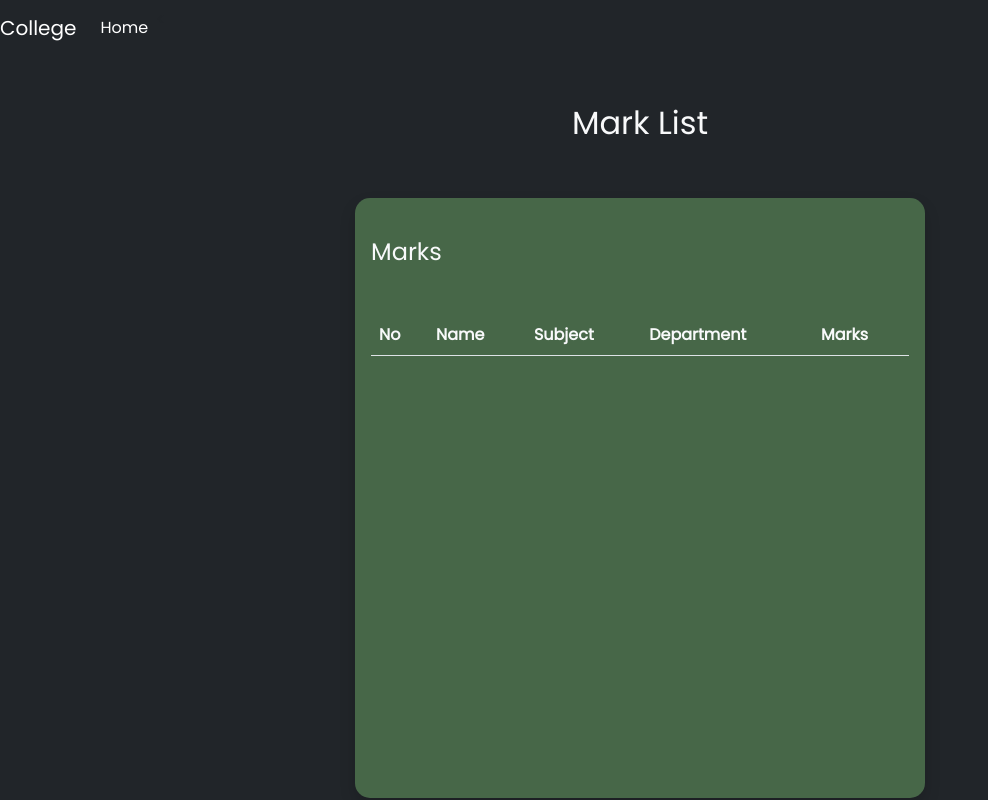
After one commit to Shabeertsy/django-college_website, a Django app: page /viewmarks in a window 1280 px wide. The commit adds this page. Shown: the whole page, without its empty margins (0-988 px from the left). Run offline with Django 4.2, Linux system fonts and the light colour scheme; a user stored in the database is signed in; data comes from the database, SQL or seed files in the repository; both versions use the stored data as it was after the commit; lists and menus that the app fills with data are empty.

Commit message:
exam and marks section added

```diff
--- a/college/college/urls.py
+++ b/college/college/urls.py
@@ -62,7 +62,16 @@ urlpatterns = [
     path('studentleaveapprovehandler/<int:user_id>',views.student_leave_approve_handler,name='studentleaveapprovehandler'),
     path('delleave/<int:user_id>',views.del_leave,name='delleave'),
     path('hoddelleave/<int:user_id>',views.hod_del_leave,name='hoddelleave'),
-    path('teacherdelleave/<int:user_id>',views.teacher_del_leave,name='teacherdelleave')
+    path('teacherdelleave/<int:user_id>',views.teacher_del_leave,name='teacherdelleave'),
+    path('addexampage',views.add_examspage,name='addexampage'),
+    path('addexam',views.add_exam,name='addexam'),
+    path('examapprove',views.exam_approve,name='examapprove'),
+    path('examapprovehandler/<int:user_id>',views.exam_approve_handler,name='examapprovehandler'),
+    path('addmarks',views.add_marks,name='addmarks'),
+    path('addmarkshandler',views.add_marks_handler,name='addmarkshandler'),
+    path('viewmarks',views.view_marks,name='viewmarks')
+
+
 
 
 ]
--- a/college/mycollege/admin.py
+++ b/college/mycollege/admin.py
@@ -1,10 +1,12 @@
 from django.contrib import admin
 from .models import Hod
 from .models import Teacher
-from .models import Student,Approval
+from .models import Student,Approval,Exams,Marks
 
 # Register your models here.
 admin.site.register(Hod)
 admin.site.register(Teacher)
 admin.site.register(Student)
 admin.site.register(Approval)
+admin.site.register(Exams)
+admin.site.register(Marks)
--- a/college/mycollege/static/style.css
+++ b/college/mycollege/static/style.css
@@ -33,18 +33,19 @@
     font-family: 'poppins', sans-serif;
 }
 
-.admin-cards{
-    background-image: linear-gradient(160deg, rgb(22, 22, 55) 0%, rgb(22, 22, 70)50%,rgb(25, 13, 96) 50%,rgb(34, 17, 111) 100%);
+.admin-cards {
+    background-image: linear-gradient(160deg, rgb(22, 22, 55) 0%, rgb(22, 22, 70)50%, rgb(25, 13, 96) 50%, rgb(34, 17, 111) 100%);
     color: #fff;
     height: 150px;
 }
-.admin-cards a{
+
+.admin-cards a {
     width: 120px;
     border-radius: 15px;
     border: none;
 }
 
-.admin-cards a:hover{
+.admin-cards a:hover {
     background-color: green;
 }
 
@@ -77,6 +78,19 @@
     border-radius: 17px;
 }
 
+.st-table {
+    display: block;
+    width: 100%;
+}
+
+.st-exam-table {
+    display:block;
+    width: 100%;
+    height: 130px;
+    overflow-y:scroll;
+
+}
+
 
 /* styling for hod */
 .hod-main {
@@ -90,7 +104,8 @@
     min-height: 540px;
 
 }
-.hod-card{
+
+.hod-card {
     background-color: rgb(17, 17, 67);
     color: #fff;
     border: 1px solid;
@@ -176,7 +191,7 @@
 
 }
 
-.approved-students{
+.approved-students {
     min-height: 500px;
     margin-bottom: 40px;
 }
@@ -185,26 +200,28 @@
 
 /* profile styling */
 
-.profile-main-row{
+.profile-main-row {
     height: 600px;
     border-radius: 25px;
 }
 
-.profile-body{
+.profile-body {
     background: linear-gradient(-45deg, #ee7752, #e73c7e, #23a6d5, #23d5ab);
     background-size: 400% 400%;
     animation: gradient 15s ease infinite;
     height: 100vh;
 
 }
-.edit-profile{
+
+.edit-profile {
     background: linear-gradient(-45deg, #ee7752, #e73c7e, #23a6d5, #23d5ab);
     background-size: 400% 400%;
     animation: gradient 15s ease infinite;
     min-height: 100vh;
 
 }
-.ul-font{
+
+.ul-font {
     font-size: large;
 }
 
@@ -212,9 +229,11 @@
     0% {
         background-position: 0% 50%;
     }
+
     50% {
         background-position: 100% 50%;
     }
+
     100% {
         background-position: 0% 50%;
     }
@@ -222,16 +241,17 @@
 
 /* leave */
 
-.leave-main{
+.leave-main {
     min-height: 100vh;
     background-color: #1d2021;
 }
-.box{
+
+.box {
     min-height: 600px;
     border: 1px solid;
     border-color: #fff;
 }
 
-.h{
+.h {
     height: 700px;
 }
--- a/college/mycollege/templates/editprofile.html
+++ b/college/mycollege/templates/editprofile.html
@@ -70,7 +70,7 @@
                         <div class="form-group mt-4">
                             <label for="exampleInputEmail1">Subject</label>
                             <input type="text" value="{{data.subject}}" class="form-control" id="exampleInputEmail1"
-                                aria-describedby="emailHelp" name="subject" placeholder="Department">
+                                aria-describedby="emailHelp" name="subject" placeholder="subject">
                         </div>
                         {% endif %}
 
--- a/college/mycollege/templates/hod.html
+++ b/college/mycollege/templates/hod.html
@@ -111,10 +111,10 @@
                     <div class="col-lg-3 mt-2">
                         <div class="card hod-card  shadow" style="width: 100%; height: 200px;">
                             <div class="card-body">
-                                <h5 class="card-title">Exam details</h5>
+                                <h5 class="card-title">Exam Approve</h5>
                                 <p class="card-text">With supporting text below as a natural lead-in to additional
                                     content.</p>
-                                <a href="#" class="btn btn-primary">Add Exam Details</a>
+                                <a href="{% url 'examapprove' %}" class="btn btn-primary">View</a>
                             </div>
                         </div>
                     </div>
--- a/college/mycollege/templates/login.html
+++ b/college/mycollege/templates/login.html
@@ -20,7 +20,7 @@
         <div class="">
 
             <!-- navbar -->
-            <nav class="navbar navbar-expand-lg navbar-light bg-warning">
+            <nav class="navbar navbar-expand-lg navbar-light shadow-lg">
                 <a class="navbar-brand" href="#">Login</a>
                 <button class="navbar-toggler" type="button" data-toggle="collapse" data-target="#navbarNav"
                     aria-controls="navbarNav" aria-expanded="false" aria-label="Toggle navigation">
--- /dev/null
+++ b/college/mycollege/templates/viewmarks.html
@@ -0,0 +1,79 @@
+<!DOCTYPE html>
+{% load static %}
+<html lang="en">
+
+<head>
+    <meta charset="UTF-8">
+    <meta http-equiv="X-UA-Compatible" content="IE=edge">
+    <meta name="viewport" content="width=device-width, initial-scale=1.0">
+    <title>Exams</title>
+    <link rel="stylesheet" href="{% static '/style.css' %}">
+
+    <!-- CSS only -->
+    <link href="https://cdn.jsdelivr.net/npm/bootstrap@5.2.3/dist/css/bootstrap.min.css" rel="stylesheet"
+        integrity="sha384-rbsA2VBKQhggwzxH7pPCaAqO46MgnOM80zW1RWuH61DGLwZJEdK2Kadq2F9CUG65" crossorigin="anonymous">
+    <link rel="stylesheet" href="https://cdnjs.cloudflare.com/ajax/libs/font-awesome/4.7.0/css/font-awesome.min.css">
+
+</head>
+
+<body>
+    <div class="adexams bg-dark font-family" style="min-height: 100vh;">
+
+          <!-- navbar -->
+          <div>
+            <nav class="navbar navbar-expand-lg navbar-dark bg-dark conatiner-fluid">
+                <a class="navbar-brand" href="{% url 'index' %}">College</a>
+                <button class="navbar-toggler" type="button" data-toggle="collapse" data-target="#navbarNavAltMarkup"
+                    aria-controls="navbarNavAltMarkup" aria-expanded="false" aria-label="Toggle navigation">
+                    <span class="navbar-toggler-icon"></span>
+                </button>
+                <div class="collapse navbar-collapse" id="navbarNavAltMarkup">
+                    <div class="navbar-nav">
+                        <a class="nav-item nav-link active" href="{% url 'index' %}">Home <span
+                                class="sr-only">(current)</span></a>
+                        <
+                    </div>
+                </div>
+            </nav>
+        </div>
+
+        <div class="container pt-5">
+      <h2 class="font-family text-light pb-5 text-center ">Mark List</h2>
+
+            <div class="row">
+              <div class="col-lg-3"></div>
+
+
+                <div class="col-lg-6  shadow p-3 br" style="background-color: rgb(71, 103, 72); min-height: 600px;">
+                <h4 class="mt-4 mb-3 text-light">Marks</h4>
+
+                <table class="table mt-5">
+                    <thead>
+                      <tr>
+                        <th class="text-light" scope="col">No</th>
+                        <th class="text-light" scope="col">Name</th>
+                        <th class="text-light" scope="col">Subject</th>
+                        <th class="text-light" scope="col">Department</th>
+                        <th class="text-light" scope="col">Marks</th>
+                      </tr>
+                    </thead>
+                    {% for i in data %}
+                    <tbody>
+                      <tr>
+                        <th scope="row" class="text-light">{{forloop.counter}}</th>
+                        <td class="text-light">{{i.name}}</td>
+                        <td class="text-light">{{i.subject}}</td>
+                        <td class="text-light">{{i.department}}</td>
+                        <td class="text-light">{{i.marks}}</td>
+                      </tr>
+                    </tbody>
+                    {% endfor %}
+                  </table>
+                </div>
+
+            </div>
+        </div>
+    </div>
+</body>
+
+</html>
--- a/college/mycollege/views.py
+++ b/college/mycollege/views.py
@@ -7,7 +7,7 @@ from django.contrib.auth import logout
 from django.db.models import Q
 
 
-from .models import Student,Approval,Teacher,Hod
+from .models import Student,Approval,Teacher,Hod,Exams,Marks
 
 # Create your views here.
 
@@ -29,7 +29,17 @@ def adminp(request):
 
 
 def student(request):
-    return render(request, 'student.html')
+    if request.user:
+        user=request.user
+        user_data=Student.objects.filter(user=user).values()
+
+
+        print('examdata',user_data)
+    for i in user_data:
+        department=i['department']
+
+    data=Exams.objects.filter(department=department)
+    return render(request, 'student.html',{'data':data})
 
 
 def hod(request):
@@ -402,6 +412,8 @@ def login(request):
         return render(request, 'login.html')
 
 
+
+
 # log out
 
 def logout_profile(request):
@@ -432,6 +444,8 @@ def profile(request):
         return render(request, 'profile.html')
 
 
+
+
 # edit profile
 
 
@@ -446,6 +460,8 @@ def profile_edit_page(request, id):
     elif rol == 'student':
         student_data = Student.objects.get(id=id)
         return render(request, 'editprofile.html', {'data': student_data})
+
+
 
 
 #edit profile
@@ -515,6 +531,7 @@ def leave_page(request):
 
 
 
+
 #teacher apply leave
 
 def teacher_apply_leave(request):
@@ -540,6 +557,8 @@ def teacher_apply_leave(request):
         return redirect('teacherleave')
     else:
         return redirect('teacherleave')
+
+
 
 
 #hod leave apply
@@ -590,6 +609,9 @@ def teacher_leave_page(request):
         return render(request,'teacherleave.html',{'data':teacher_data})
 
 
+
+
+
 #hod leave approval page in admin navbar
 
 def hod_leave_approval(request):
@@ -617,6 +639,8 @@ def hod_leave_page(request):
 
 
 
+
+
 #student leave approval
 
 def student_leave_page(request):
@@ -624,6 +648,9 @@ def student_leave_page(request):
         user=request.user
         st_data=Approval.objects.filter(user=user)
         return render(request,'studentleavepage.html',{'data':st_data})
+
+
+
 
 
 #student leave apply button
@@ -652,6 +679,9 @@ def student_leave_handler(request):
         return redirect('studentleavepage')
 
 
+
+
+
 #approve student leave
 
 def student_leave_approve(request):
@@ -674,6 +704,10 @@ def student_leave_approve_handler(request,user_id):
     data.save()
     return redirect('studentleaveapprove')
 
+
+
+
+
 #delete leave
 
 def del_leave(request,user_id):
@@ -693,3 +727,120 @@ def teacher_del_leave(request,user_id):
     data=Approval.objects.get(id=user_id)
     data.delete()
     return redirect('leave')
+
+
+
+
+#add exams
+
+def add_examspage(request):
+    if request.user:
+        user=request.user
+        user_data=Teacher.objects.filter(user=user).values()
+
+    for i in user_data:
+        dpt=i['department']
+        subject=i['subject']
+
+    data=Exams.objects.filter(Q(department=dpt) & Q(subject=subject))
+    return render(request,'adexam.html',{'data':data})
+
+
+
+#add exam data to model
+
+def add_exam(request):
+    dpt=''
+    subject=''
+    if request.user:
+        user=request.user
+
+    all_data=Teacher.objects.filter(user=user).values()
+
+    for i in all_data:
+        dpt=i['department']
+        subject=i['subject']
+
+
+    if request.method=='POST':
+        date=request.POST['date']
+        exam=request.POST['examdata']
+        status='0'
+
+        data=Exams(user=user,status=status,date=date,exam=exam,department=dpt,subject=subject)
+        data.save()
+
+        return redirect('addexampage')
+    else:
+        return redirect('addexampage')
+
+
+#exam approve hod
+
+def exam_approve(request):
+    if request.user:
+        dpt=''
+        user=request.user
+
+        user_data=Hod.objects.filter(user=user).values()
+
+    for i in user_data:
+        dpt=i['department']
+
+    data=Exams.objects.filter(department=dpt)
+    return render(request,'exmapprove.html',{'data':data})
+
+
+
+#exam approve button
+
+def exam_approve_handler(request,user_id):
+    data=Exams.objects.get(id=user_id)
+    data.status='1'
+    data.save()
+    return redirect('examapprove')
+
+
+
+#marks adding
+
+def add_marks(request):
+    return render(request,'addmarks.html')
+
+
+def add_marks_handler(request):
+    if request.user:
+        user=request.user
+
+    if request.method=='POST':
+        user_name=request.POST['name']
+        department=request.POST['department']
+        subject=request.POST['subject']
+        marks=request.POST['marks']
+
+
+        data=Marks(user=user,marks=marks,department=department,name=user_name,subject=subject)
+        data.save()
+
+
+        return redirect('addmarks')
+    else:
+        return redirect('addmarks')
+
+
+#view marks
+
+def view_marks(request):
+    if request.user:
+        user=request.user
+        dpt=''
+        u_data=Student.objects.filter(user=user).values()
+
+        for i in u_data:
+            dpt=i['department']
+
+
+
+        data=Marks.objects.filter(Q(name=user) & Q(department=dpt))
+        print('marks',data)
+        return render(request,'viewmarks.html',{'data':data})
```
Also changed, not shown: college/mycollege/models.py (+27 -0 lines), college/mycollege/templates/addmarks.html (added, +64 -0 lines), college/mycollege/templates/adexam.html (added, +91 -0 lines), college/mycollege/templates/exmapprove.html (added, +83 -0 lines), college/mycollege/templates/student.html (+32 -5 lines), college/mycollege/templates/teacher.html (+5 -4 lines), college/db.sqlite3, college/mycollege/migrations/0001_initial.py. Lines whose indentation alone changed are shown as unchanged.
